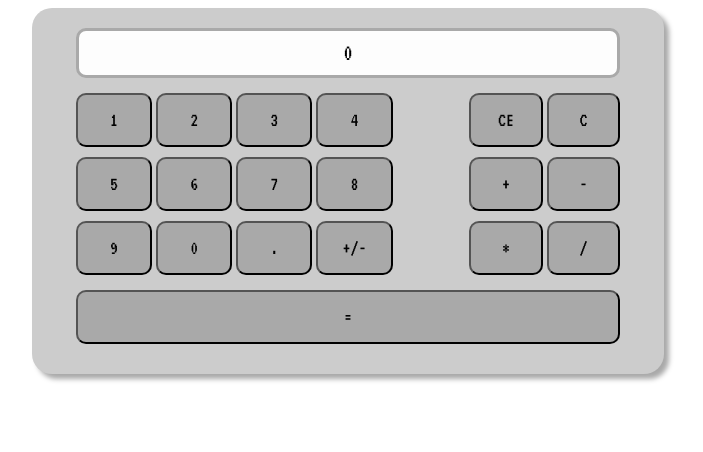
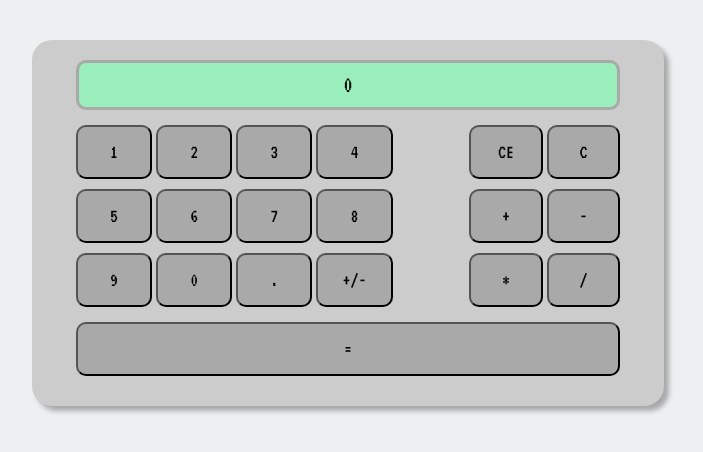
Before and after one commit to beck410/calculator, a website: page index.html in a window 1280 px wide. Shown: the whole page, without its empty margins (292-995 px from the left). Drawn offline with Linux system fonts and the light colour scheme.

Commit message:
changed body bg and screen bg

```diff
--- a/css/main.css
+++ b/css/main.css
@@ -1,5 +1,9 @@
 * {
   box-sizing: border-box;
+}
+
+body {
+  background: #ecf0f1;
 }
 
 .display{
@@ -8,7 +12,7 @@
   line-height:1;
   width:87.5%;
   height:50px;
-  background:#fdfdfd;
+  background:#9EB;
   display:block;
   margin: 10px auto;
   padding: 10px 0;
@@ -19,7 +23,7 @@
   width: 50%;
   min-width: 400px;
   padding: 10px 5px 30px 5px;
-  margin: 0 auto;
+  margin: 40px auto;
   background: #ccc;
   text-align: center;
   border-radius: 20px;
```
